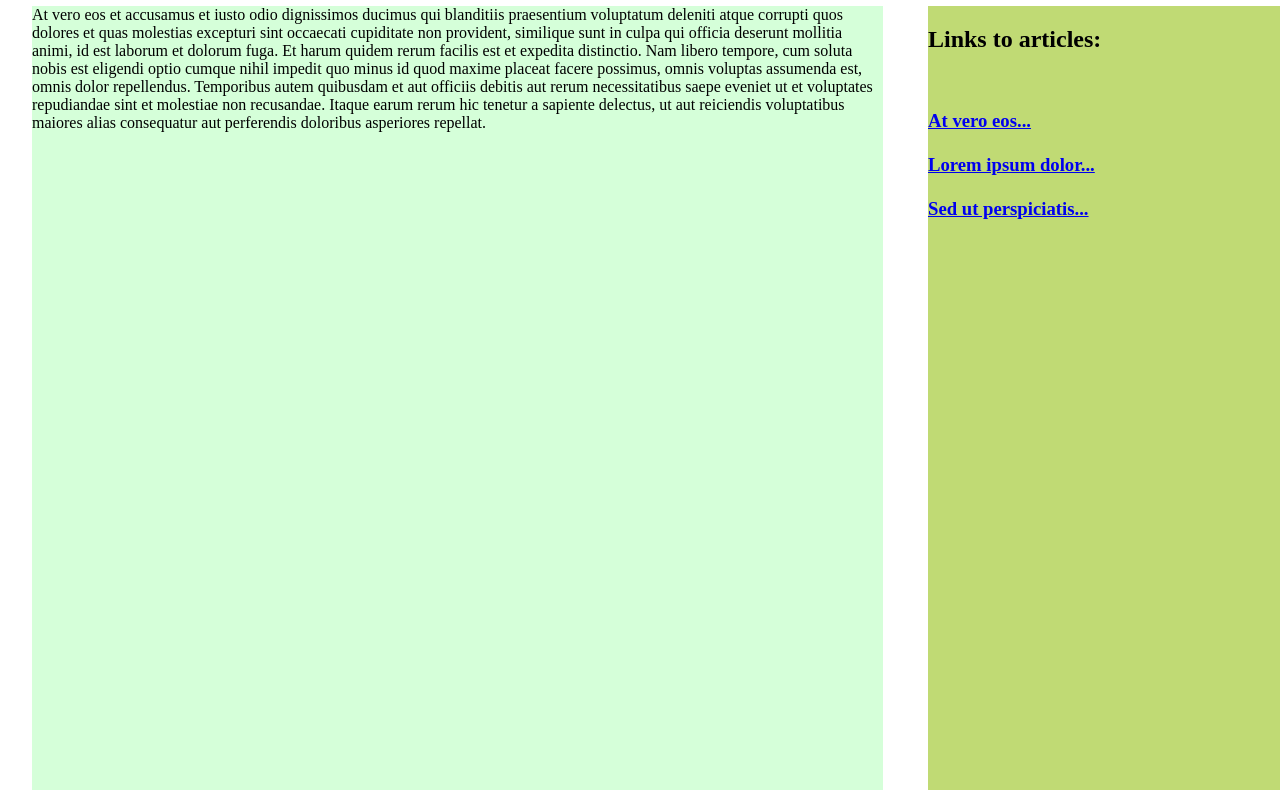
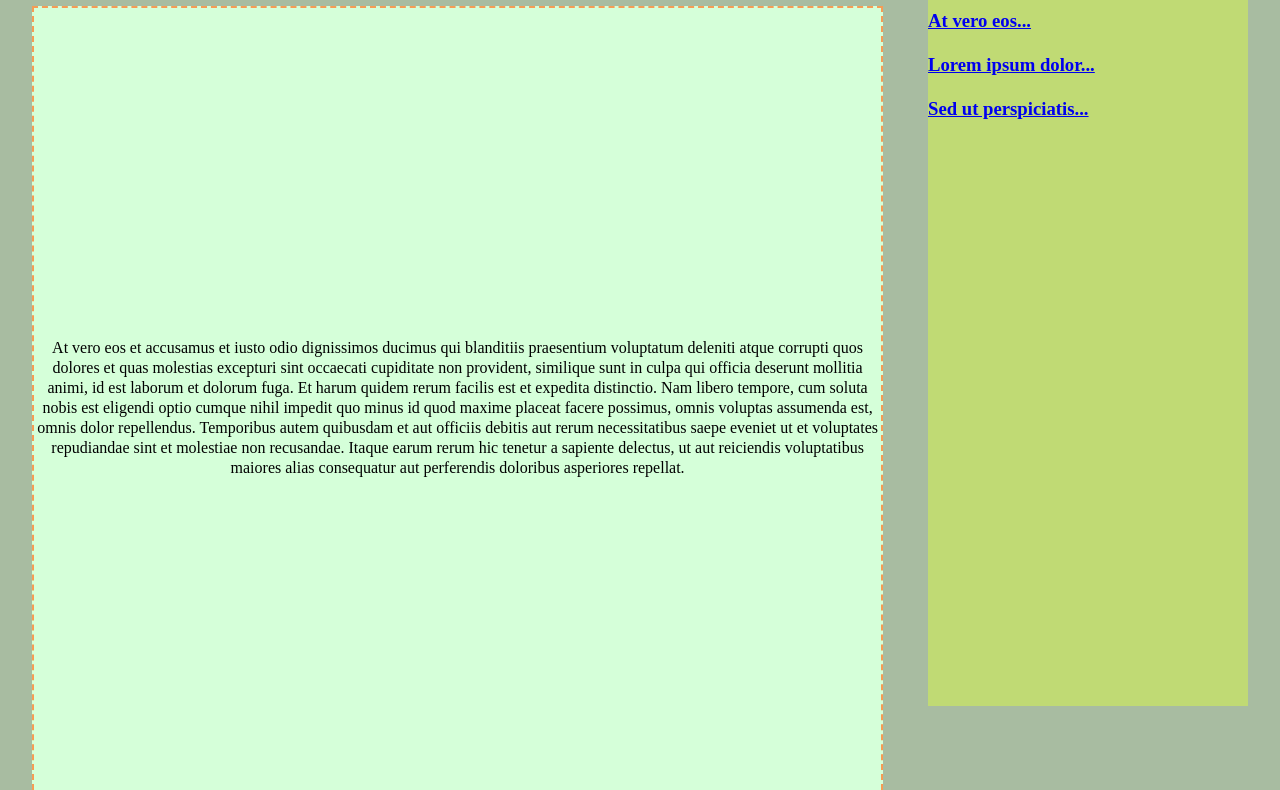
Before and after one commit to Sana-HighSchoolProjects/blogExample, a plain HTML site: page index.html in a window 1280 px wide. Shown: the part 102-892 px from the top of the page. Drawn offline with Linux system fonts and the light colour scheme.

Commit message:
vertically center aligning

```diff
--- a/css/style.css
+++ b/css/style.css
@@ -3,6 +3,7 @@ body{
    height:100vw;
    margin-left:2.5vw;
    margin-right:2.5vw;
+   background-color:#A8BCA1;
 }
 .header{
 font-size:70px;
@@ -15,15 +16,22 @@ background-color:#94AE89;
     float:left;
 }
 .rightpanel{
-    margin-top:20px;
-    width:30%;
-    height:100%;
+    width:25%;
+    height:100vh;
     position:fixed;
     margin-left:70%;
     background-color: #C0DA74;
 }
 .article{
+    display: table;
     margin-top:20px;
     height:100vh;
     background-color:#D5FFD9;
+    line-height: 20px;
+    text-align: center;
+    border: 2px dashed #f69c55;
 }
+span {
+  display: table-cell;
+  vertical-align: middle;
+}
--- a/index.html
+++ b/index.html
@@ -7,17 +7,17 @@
         <link rel="stylesheet" type="text/css" href="css/style.css" />
     </head>
     <body>
-        <div class="header">Welcome to my blog</div>
         <div class="leftpanel">
-            <div class="article" id="1">
+            <div class="header">Welcome to my blog</div>
+            <div class="article" id="1"><span>
                 At vero eos et accusamus et iusto odio dignissimos ducimus qui blanditiis praesentium voluptatum deleniti atque corrupti quos dolores et quas molestias excepturi sint occaecati cupiditate non provident, similique sunt in culpa qui officia deserunt mollitia animi, id est laborum et dolorum fuga. Et harum quidem rerum facilis est et expedita distinctio. Nam libero tempore, cum soluta nobis est eligendi optio cumque nihil impedit quo minus id quod maxime placeat facere possimus, omnis voluptas assumenda est, omnis dolor repellendus. Temporibus autem quibusdam et aut officiis debitis aut rerum necessitatibus saepe eveniet ut et voluptates repudiandae sint et molestiae non recusandae. Itaque earum rerum hic tenetur a sapiente delectus, ut aut reiciendis voluptatibus maiores alias consequatur aut perferendis doloribus asperiores repellat.
-            </div>
-            <div class="article" id="2">
+            </span></div>
+            <div class="article" id="2"><span>
                 Lorem ipsum dolor sit amet, consectetur adipiscing elit, sed do eiusmod tempor incididunt ut labore et dolore magna aliqua. Ut enim ad minim veniam, quis nostrud exercitation ullamco laboris nisi ut aliquip ex ea commodo consequat. Duis aute irure dolor in reprehenderit in voluptate velit esse cillum dolore eu fugiat nulla pariatur. Excepteur sint occaecat cupidatat non proident, sunt in culpa qui officia deserunt mollit anim id est laborum.
-            </div>
-            <div class="article" id="3">
+            </span></div>
+            <div class="article" id="3"><span>
                 Sed ut perspiciatis unde omnis iste natus error sit voluptatem accusantium doloremque laudantium, totam rem aperiam, eaque ipsa quae ab illo inventore veritatis et quasi architecto beatae vitae dicta sunt explicabo. Nemo enim ipsam voluptatem quia voluptas sit aspernatur aut odit aut fugit, sed quia consequuntur magni dolores eos qui ratione voluptatem sequi nesciunt. Neque porro quisquam est, qui dolorem ipsum quia dolor sit amet, consectetur, adipisci velit, sed quia non numquam eius modi tempora incidunt ut labore et dolore magnam aliquam quaerat voluptatem. Ut enim ad minima veniam, quis nostrum exercitationem ullam corporis suscipit laboriosam, nisi ut aliquid ex ea commodi consequatur? Quis autem vel eum iure reprehenderit qui in ea voluptate velit esse quam nihil molestiae consequatur, vel illum qui dolorem eum fugiat quo voluptas nulla pariatur?
-            </div>
+            </span></div>
         </div>
         <div class="rightpanel">
             <h2>Links to articles: </h2> <br />
```
